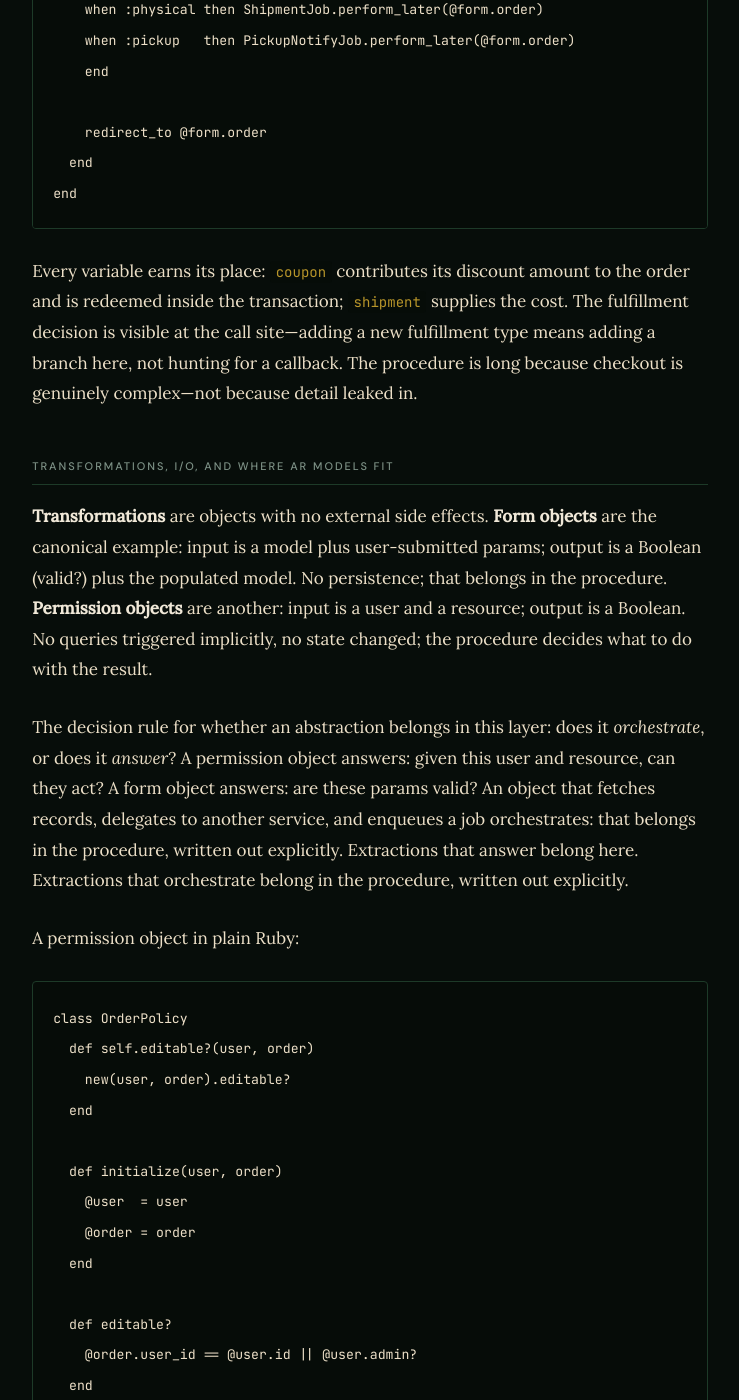
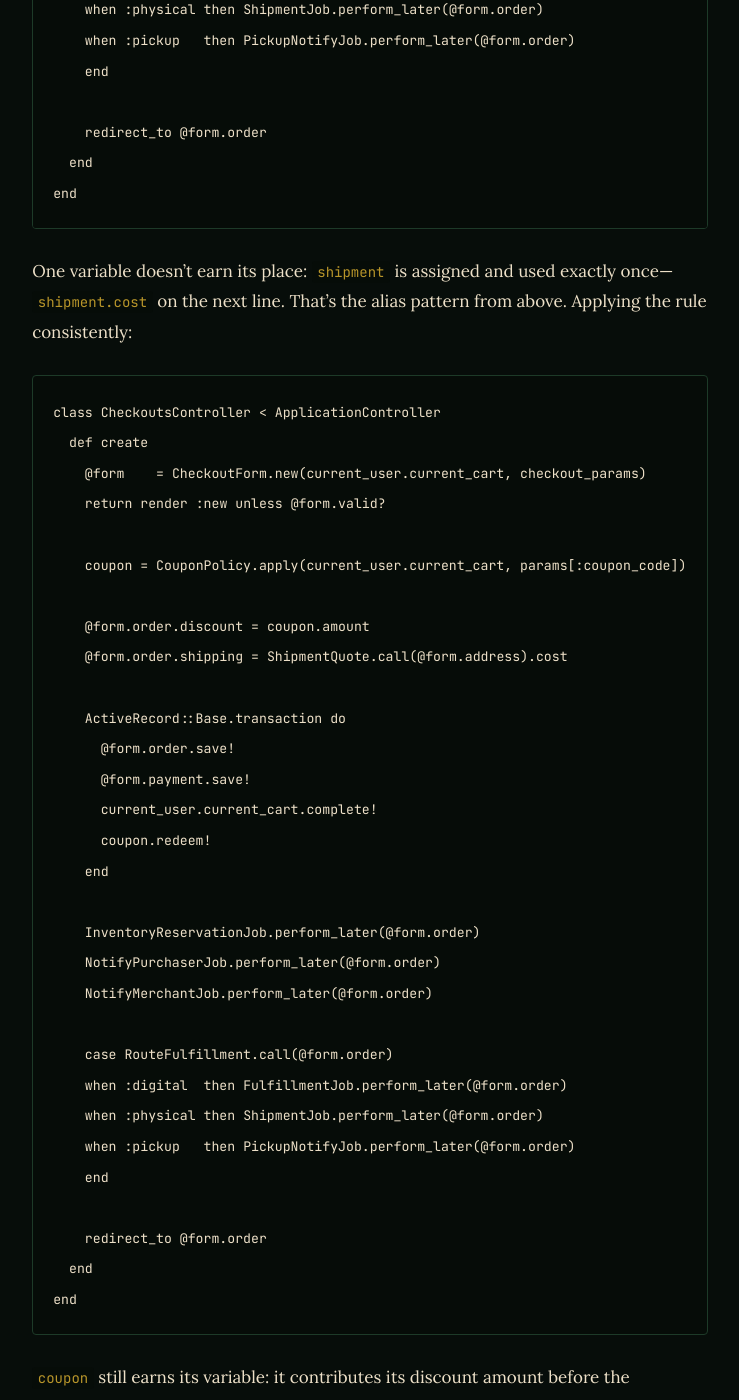
Before and after one commit to ajsharma/ajsharma.github.io, a Jekyll site: the page built from _posts/2026-04-24-flat-controllers-many-models-in-rails.md, in a window 1280 px wide and 1400 px high, scrolled down 4790 px. Shown: the whole window, without its empty margins (270-1009 px from the left). Built offline with Jekyll 4.4.1, drawn with Linux system fonts in a browser that asks for light colours; nearby versions of some CDN libraries; some web fonts are replaced; some of the changed text lies outside the part shown.

Commit message:
add before/after to checkout example: inline single-use shipment variable
Co-Authored-By: Claude Sonnet 4.6 <noreply@anthropic.com>

````diff
--- a/_posts/2026-04-24-flat-controllers-many-models-in-rails.md
+++ b/_posts/2026-04-24-flat-controllers-many-models-in-rails.md
@@ -111,7 +111,42 @@ class CheckoutsController < ApplicationController
 end
 ```
 
-Every variable earns its place: `coupon` contributes its discount amount to the order and is redeemed inside the transaction; `shipment` supplies the cost. The fulfillment decision is visible at the call site—adding a new fulfillment type means adding a branch here, not hunting for a callback. The procedure is long because checkout is genuinely complex—not because detail leaked in.
+One variable doesn't earn its place: `shipment` is assigned and used exactly once—`shipment.cost` on the next line. That's the alias pattern from above. Applying the rule consistently:
+
+```ruby
+class CheckoutsController < ApplicationController
+  def create
+    @form    = CheckoutForm.new(current_user.current_cart, checkout_params)
+    return render :new unless @form.valid?
+
+    coupon = CouponPolicy.apply(current_user.current_cart, params[:coupon_code])
+
+    @form.order.discount = coupon.amount
+    @form.order.shipping = ShipmentQuote.call(@form.address).cost
+
+    ActiveRecord::Base.transaction do
+      @form.order.save!
+      @form.payment.save!
+      current_user.current_cart.complete!
+      coupon.redeem!
+    end
+
+    InventoryReservationJob.perform_later(@form.order)
+    NotifyPurchaserJob.perform_later(@form.order)
+    NotifyMerchantJob.perform_later(@form.order)
+
+    case RouteFulfillment.call(@form.order)
+    when :digital  then FulfillmentJob.perform_later(@form.order)
+    when :physical then ShipmentJob.perform_later(@form.order)
+    when :pickup   then PickupNotifyJob.perform_later(@form.order)
+    end
+
+    redirect_to @form.order
+  end
+end
+```
+
+`coupon` still earns its variable: it contributes its discount amount before the transaction and is redeemed inside it—two steps, one coordinator. The fulfillment decision is visible at the call site—adding a new fulfillment type means adding a branch here, not hunting for a callback. The procedure is long because checkout is genuinely complex—not because detail leaked in.
 
 ## Transformations, I/O, and where AR models fit
 
````
